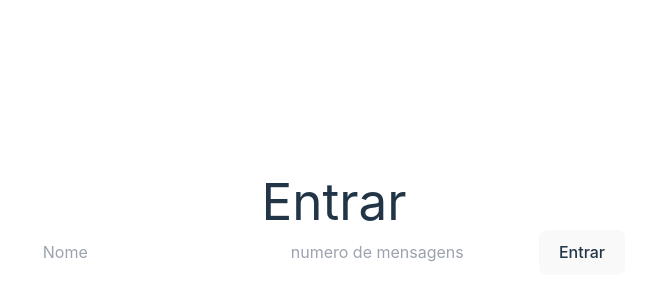
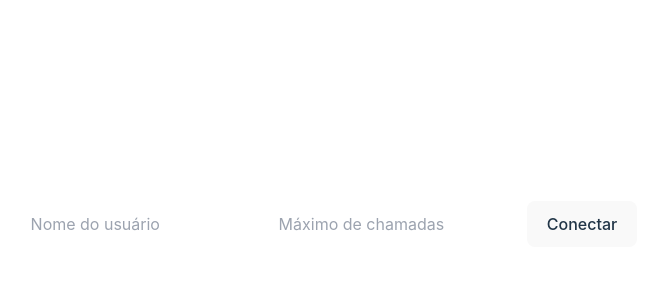
Before and after one commit to berbraga/Digitro-challenge, a React (Vite) app: page / in a window 1280 px wide. Shown: the part 176-476 px from the top of the page, without its empty margins (306-952 px from the left). Built offline with nearby package versions, Linux system fonts and the light colour scheme.

Commit message:
berbraga: telas e organização de arquivos do projeto

```diff
--- /dev/null
+++ b/src/Components/Cards/Chamados.jsx
@@ -0,0 +1,11 @@
+
+function Chamados ({chat, setCurrentChat}) {
+
+  return (
+    <li className='flex' onClick={() => setCurrentChat(chat)}>
+      <p>  {chat.caller} - {chat.service}</p>
+    </li>
+  )
+}
+
+export default Chamados;
--- a/src/Components/Chat/Chat.jsx
+++ b/src/Components/Chat/Chat.jsx
@@ -1,76 +1,65 @@
-import { useEffect, useState, useRef } from "react";
-//import socket from "../../socket";
+import { useEffect, useState } from "react";
+import Chamados from "../Cards/Chamados"
 
+function Chat({ socket, setChatVisibility }) {
+  const [chats, setChats] = useState([]);
+  const [currentChat, setCurrentChat] = useState(null);
 
+  useEffect(() => {
+    // Escutando novas chamadas
+    socket.on("NEW_CALL", (call) => {
+      console.log("Nova chamada recebida:", call);
+      setChats((prevChats) => [...prevChats, call]);
 
+      // Confirmação
+      socket.emit("NEW_CALL_ANSWERED", { callId: call.callId });
+    });
 
-function Chat({setChatVisibility, socket}) {
-  //const [messages, setMessages] = useState([]);
-  const messageRef = useRef();
-  const [messageList,setMessageList] = useState([]);
+    // Removendo chamadas
+    socket.on("CALL_ENDED", (data) => {
+      setChats((prevChats) => prevChats.filter((chat) => chat.callId !== data.callId));
+      if (currentChat?.callId === data.callId) {
+        setCurrentChat(null);
+      }
+    });
 
-useEffect(() => {
-  /*socket.on("connect", () => {
-    console.log("Conectado ao servidor com ID:", socket.id);
-  });
+    return () => {
+      socket.off("NEW_CALL");
+      socket.off("CALL_ENDED");
+    };
+  }, [socket, currentChat]);
 
-  socket.on("disconnect", (reason) => {
-    console.log("Desconectado do servidor. Motivo:", reason);
-  });
-
-  socket.on("connect_error", (error) => {
-    console.error("Erro de conexão:", error);
-  });
-
-  socket.on("serverEvent", (data) => {
-    console.log("Recebido do servidor:", data);
-    setMessages((prevMessages) => [...prevMessages, data]);
-  });
-
-  Limpeza
-  return () => {
-    socket.off("serverEvent");
-    socket.off("connect");
-    socket.off("disconnect");
-    socket.off("connect_error");
-  };*/
-}, []);
-
-  const handleSubmit = () => {
-    const message = { text: messageRef.current.value };
-
-    if (!message.trim()) return;
-    socket.emit("message", message);
-  }
-
-  const handleOut = () => {
-    setChatVisibility(false);
-  }
-  const sendMessage = () => {
-    /*const message = { text: "Hello, Server!" };
-    socket.emit("clientEvent", message); // Evento enviado ao servidor
-    console.log("Enviado para o servidor:", message);*/
+  const handleEndCall = (callId) => {
+    socket.emit("END_CALL", { callId });
   };
 
   return (
+    <div>
+      <button onClick={() => setChatVisibility(false)}>Desconectar</button>
+      <div>
+        <h2>Chats em andamento</h2>
+        <div className="flex flex-col">
+          {chats.map((chat) => (
+            // Chamados
+            <Chamados key={chat.callId}  chat={chat} setCurrentChat={ setCurrentChat(chat)} />
+            /*<li key={chat.callId} onClick={() => setCurrentChat(chat)}>
+              {chat.caller} - {chat.service}
+            </li>*/
+          ))}
+        </div>
+      </div>
+      {currentChat && (
+        // details
 
-    <div>
-      <h1>Chat</h1>
-      <input type="text" ref={messageRef} placeholder="Mensagem" />
-      <button onClick={()=>{handleSubmit()}}>enviar</button>
+        <div>
+          <h3>Chat Atual</h3>
+          <p>Serviço: {currentChat.service}</p>
+          <p>Chamador: {currentChat.caller}</p>
+          <button onClick={() => handleEndCall(currentChat.callId)}>Encerrar</button>
+        </div>
+      )}
     </div>
-
-  /*  <div>
-      <h1>WebSocket Chat</h1>
-      <button onClick={sendMessage}>Enviar Mensagem</button>
-      <ul>
-        {messages.map((msg, index) => (
-          <li key={index}>{JSON.stringify(msg)}</li>
-        ))}
-      </ul>
-      <button onClick={ ()=>handleOut() }>Sair</button>
-    </div>*/
   );
 }
 
-export default Chat
+export default Chat;
--- a/src/Components/Join/Join.jsx
+++ b/src/Components/Join/Join.jsx
@@ -1,35 +1,52 @@
-import { useRef } from "react";
 import { io } from "socket.io-client";
 
-function Join({setChatVisibility, setSocket}) {
+function Join({ setSocket, setChatVisibility }) {
+  const handleConnect = (username, maxCalls) => {
+    const socket = io("http://dev.digitro.com", {
+      reconnectionDelayMax: 10000,
+      path: "/callcontrol",
+    });
 
-  const usernameRef = useRef();
-  const userQtdMessage = useRef();
 
-  const handleSubmit = async() => {
-    const  username = usernameRef.current.value;
-    const qtdMessage = userQtdMessage.current.value;
-    if(username.trim() === '' || qtdMessage.trim() === '') return;
+    socket.emit("USER_CONNECT", { username, maxCalls });
 
-    console.log("Submit", username, qtdMessage);
+    // Confirmando conexão
+    socket.on("USER_CONNECTED", () => {
+      console.log(`Usuário ${username} conectado com sucesso, com limite de ${maxCalls} chamadas.`);
+      setSocket(socket);
+      setChatVisibility(true);
+    });
 
-    const socket = await io.connect("http://dev.digitro.com")
-    socket.emit("set_username", username);
-    socket.emit("set_calls", userQtdMessage);
-    setSocket(socket);
-
-    //setChatVisibility(true);
-  }
+    // tratamento de erro
+    socket.on("USER_CONNECTION_ERROR", (error) => {
+      console.error("Erro ao conectar:", error);
+      alert("Erro na conexão: " + error.error);
+    });
+  };
 
   return (
-    <div className="flex flex-col">
-      <h1 className="m-1">Entrar</h1>
-      <input type="text" placeholder='Nome' ref={usernameRef} className="m-1" />
-      <input type="number" placeholder='numero de mensagens' ref={userQtdMessage} className="m-1" />
-      <button className="m-1" onClick={ ()=>handleSubmit() } >Entrar</button>
+    <div>
 
+      <form
+        onSubmit={(e) => {
+          e.preventDefault();
+          const username = e.target.username.value;
+          const maxCalls = Number(e.target.maxCalls.value);
+          handleConnect(username, maxCalls);
+        }}
+      >
+        <input name="username" placeholder="Nome do usuário" required />
+        <input
+          name="maxCalls"
+          type="number"
+          placeholder="Máximo de chamadas"
+          min="1"
+          required
+        />
+        <button type="submit">Conectar</button>
+      </form>
     </div>
   );
 }
 
-export default Join
+export default Join;
```
Also changed, not shown: src/Components/Cards/Details.jsx (added, +9 -0 lines), src/socket.js (deleted, +0 -12 lines).
